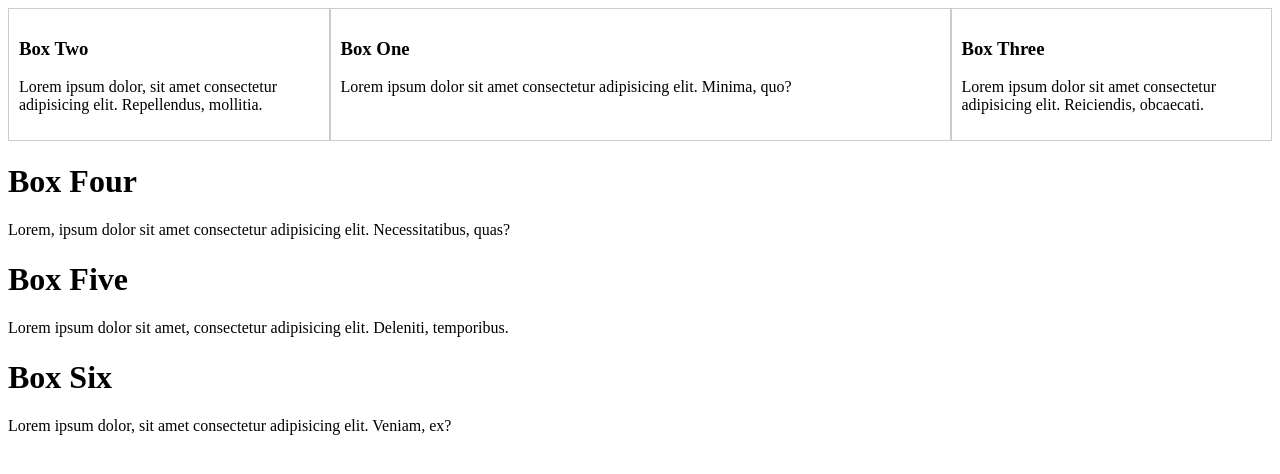
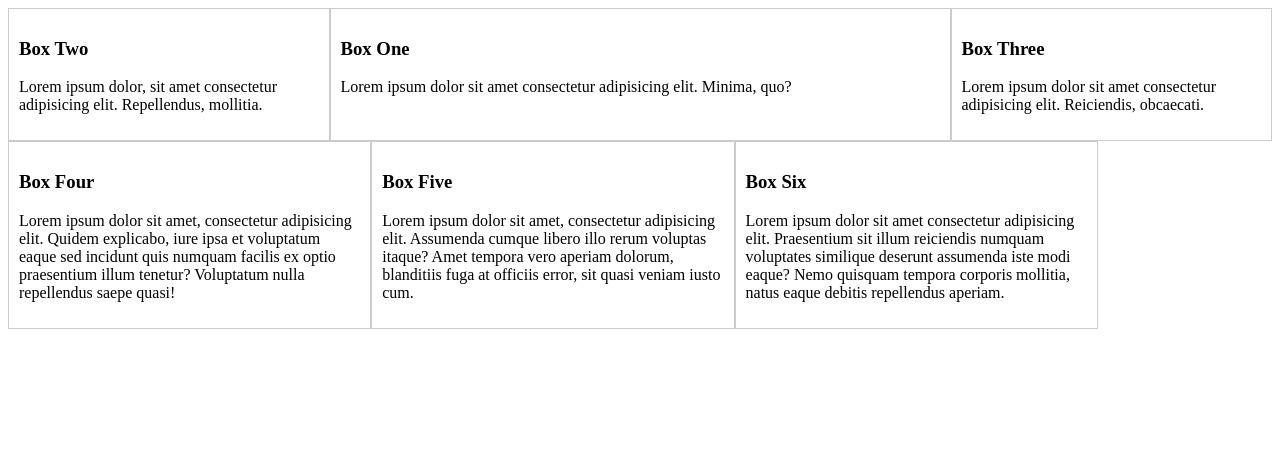
Before and after one commit to pavel99pop/CSS-Flexbox, a plain HTML site: page index.html in a window 1280 px wide. Drawn offline with Linux system fonts and the light colour scheme.

```diff
--- a/CSS/styles.css
+++ b/CSS/styles.css
@@ -7,7 +7,8 @@
   /* flex-direction: column; */
 }
 
-.container-1 div {
+.container-1 div,
+.container-2 div {
   border: 1px #ccc solid;
   padding: 10px;
 }
@@ -27,8 +28,15 @@
   order: 3;
 }
 
-.container-2 {
+.container-2-box {
+  flex-basis: 27%;
 }
 
-.container-2-box {
+.container-2 {
+  display: flex;
+  /* justify-content: flex-start; */
+  /* justify-content: flex-end; */
+  /* justify-content: center; */
+  /* justify-content: space-between; */
+  /* justify-content: space-around; */
 }
--- a/index.html
+++ b/index.html
@@ -33,23 +33,30 @@
 
     <div class="container-2">
       <div class="container-2-box">
-        <h1>Box Four</h1>
+        <h3>Box Four</h3>
         <p>
-          Lorem, ipsum dolor sit amet consectetur adipisicing elit.
-          Necessitatibus, quas?
+          Lorem ipsum dolor sit amet, consectetur adipisicing elit. Quidem
+          explicabo, iure ipsa et voluptatum eaque sed incidunt quis numquam
+          facilis ex optio praesentium illum tenetur? Voluptatum nulla
+          repellendus saepe quasi!
         </p>
       </div>
       <div class="container-2-box">
-        <h1>Box Five</h1>
+        <h3>Box Five</h3>
         <p>
-          Lorem ipsum dolor sit amet, consectetur adipisicing elit. Deleniti,
-          temporibus.
+          Lorem ipsum dolor sit amet, consectetur adipisicing elit. Assumenda
+          cumque libero illo rerum voluptas itaque? Amet tempora vero aperiam
+          dolorum, blanditiis fuga at officiis error, sit quasi veniam iusto
+          cum.
         </p>
       </div>
       <div class="container-2-box">
-        <h1>Box Six</h1>
+        <h3>Box Six</h3>
         <p>
-          Lorem ipsum dolor, sit amet consectetur adipisicing elit. Veniam, ex?
+          Lorem ipsum dolor sit amet consectetur adipisicing elit. Praesentium
+          sit illum reiciendis numquam voluptates similique deserunt assumenda
+          iste modi eaque? Nemo quisquam tempora corporis mollitia, natus eaque
+          debitis repellendus aperiam.
         </p>
       </div>
     </div>
```
